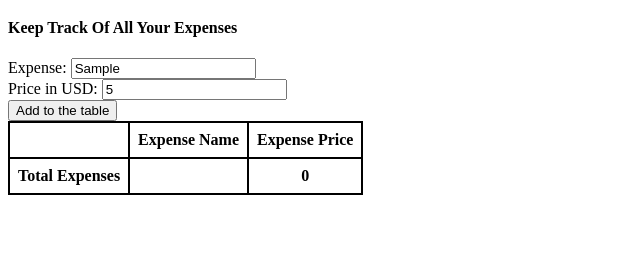
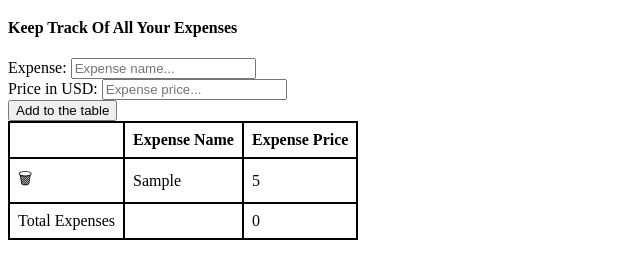
Before and after one commit to JaafarMortada/expense-tracker, a plain HTML site: page index.html in a window 1280 px wide. Both pictures are taken after typing "Sample", "5" into the empty fields and a click on the button "Add to the table". Shown: the part 61-340 px from the top of the page, without its empty margins (0-640 px from the left). Drawn offline with nearby package versions, Linux system fonts and the light colour scheme.

Commit message:
added functionality fo the add button

```diff
--- a/index.html
+++ b/index.html
@@ -22,7 +22,7 @@
                 <label for="expense-price">Price in USD:</label>
                 <input id="expense-price" type="number" min="0" step="1" placeholder="Expense price...">
             </div>
-            <button>Add to the table</button>
+            <button id="add-row-btn">Add to the table</button>
         </div>
         <table>
             <table id="expenses-table">
@@ -31,15 +31,15 @@
                     <th>Expense Name</th>
                     <th>Expense Price</th>
                 </tr>
-                <tr class="tot">
-                    <th>Total Expenses</th>
-                    <th></th>
-                    <th id="total-sum">0</th>
+                <tr id="total_row">
+                    <td>Total Expenses</td>
+                    <td></td>
+                    <td class="total-sum">0</td>
                 </tr>
             </table>
         </table>
     </div>
 
-    <script src="/js/script.js"></script>
+    <script src="js/script.js"></script>
 </body>
 </html>
--- a/js/script.js
+++ b/js/script.js
@@ -13,3 +13,23 @@ function expenseRow(name, price) {
         </tr>
     `
 }
+
+function addExpenseRow() {
+    const expense_name_input = $("#expense-name")
+    const expense_price_input = $("#expense-price")
+    console.log(expense_name_input.val())
+    if (expense_name_input.val().trim() === "" || expense_price_input.val().trim() === "" ) return
+
+    $('#expenses-table tr#total_row').before(expenseRow(expense_name_input.val() ,
+        expense_price_input.val()))
+
+    expense_name_input.val("")
+    expense_price_input.val("")
+}
+
+
+$(document).ready(function () {
+    const add_row_btn = $("#add-row-btn")
+    add_row_btn.click(addExpenseRow)
+    console.log("hii")
+})
```
